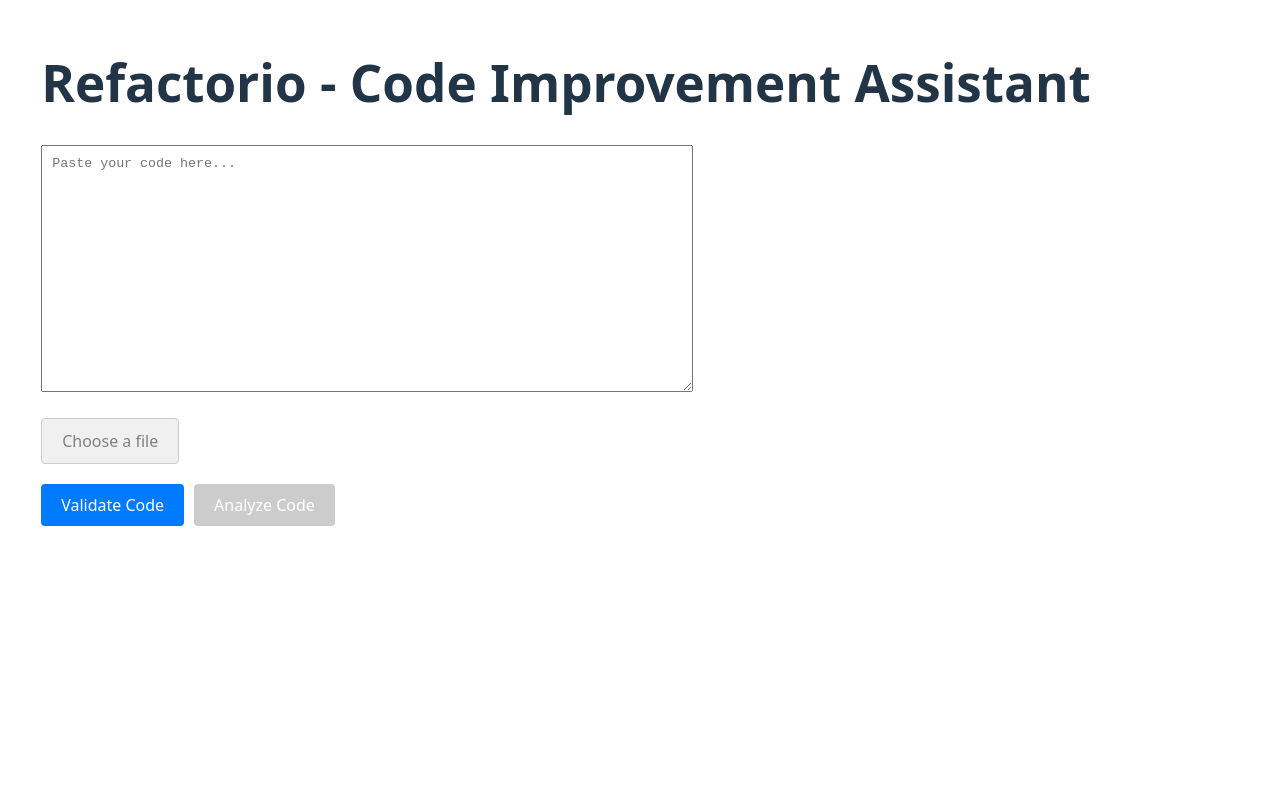
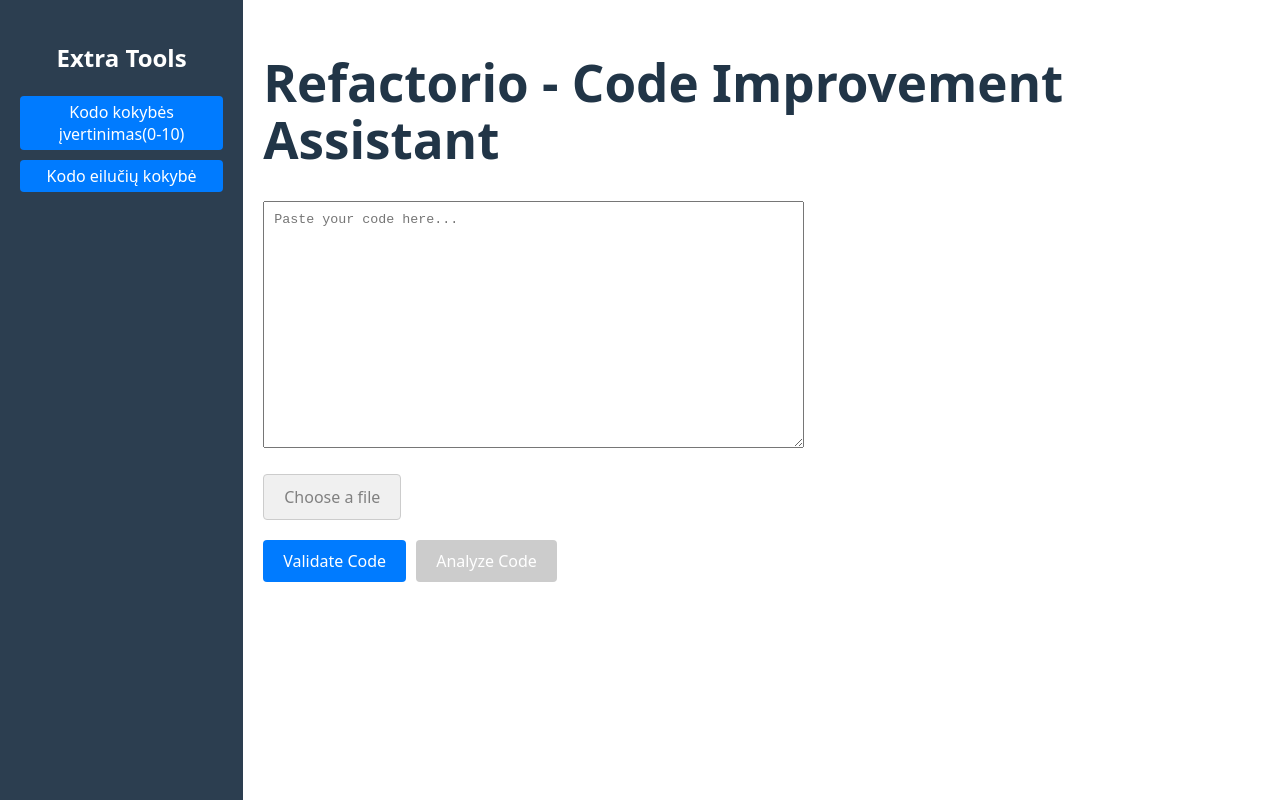
Before and after one commit to BlenderEngineer/Refactorio, a React (Vite) app in the folder fe/: page / in a window 1280 px wide. Built offline with nearby package versions, Linux system fonts and the light colour scheme.

Commit message:
- Readded the sidebar, which was accidentally deleted during the last merge.

```diff
--- a/fe/src/App.jsx
+++ b/fe/src/App.jsx
@@ -220,8 +220,15 @@ function App() {
                         <pre>{typeof analysisResult === 'object' ? JSON.stringify(analysisResult, null, 2) : analysisResult}</pre>
                     )}
                     </div>)}
-
-
+                </div>
+            </div>
+                <div className="sidebar">
+                    <h2>Extra Tools</h2>
+                    <div className="sidebar-container">
+                        <button onClick={codeScoreGenerate}>Kodo kokybės įvertinimas(0-10)</button>
+                        <button onClick={codeLinesQualityEvaluate}>Kodo eilučių kokybė</button>
+                    </div>
+                </div>
             <dialog open={codeScore != ""}>
                 <p>{codeScore}</p>
                 <form method="dialog">
@@ -234,8 +241,9 @@ function App() {
                     <button onClick={() => setColorRanges([])}>OK</button>
                 </form>
             </dialog>
-                </div>
-            </div>
+
+
+
         </div>
     )
 }
```
Also changed, not shown: 1 other file (tests, documents, lock files or other folders).
